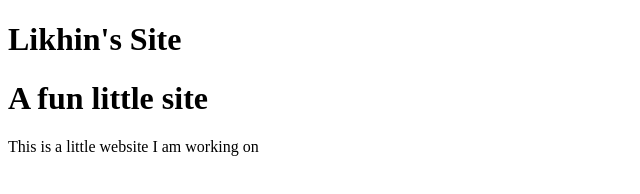
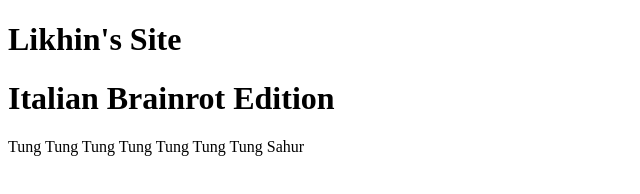
Before and after one commit to Likhinn/testsite1, a plain HTML site: page index.html in a window 1280 px wide. Shown: the whole page, without its empty margins (0-640 px from the left). Drawn offline with Linux system fonts and the light colour scheme.

Commit message:
index.html

```diff
--- a/index.html
+++ b/index.html
@@ -4,7 +4,7 @@
 			<h1>Likhin's Site</h1>
 		</head>
 		<body>
-				<h1>A fun little site</h1>
-				<p>This is a little website I am working on<p>
+				<h1>Italian Brainrot Edition</h1>
+				<p>Tung Tung Tung Tung Tung Tung Tung Sahur<p>
 		</body>
 	</html>
```
